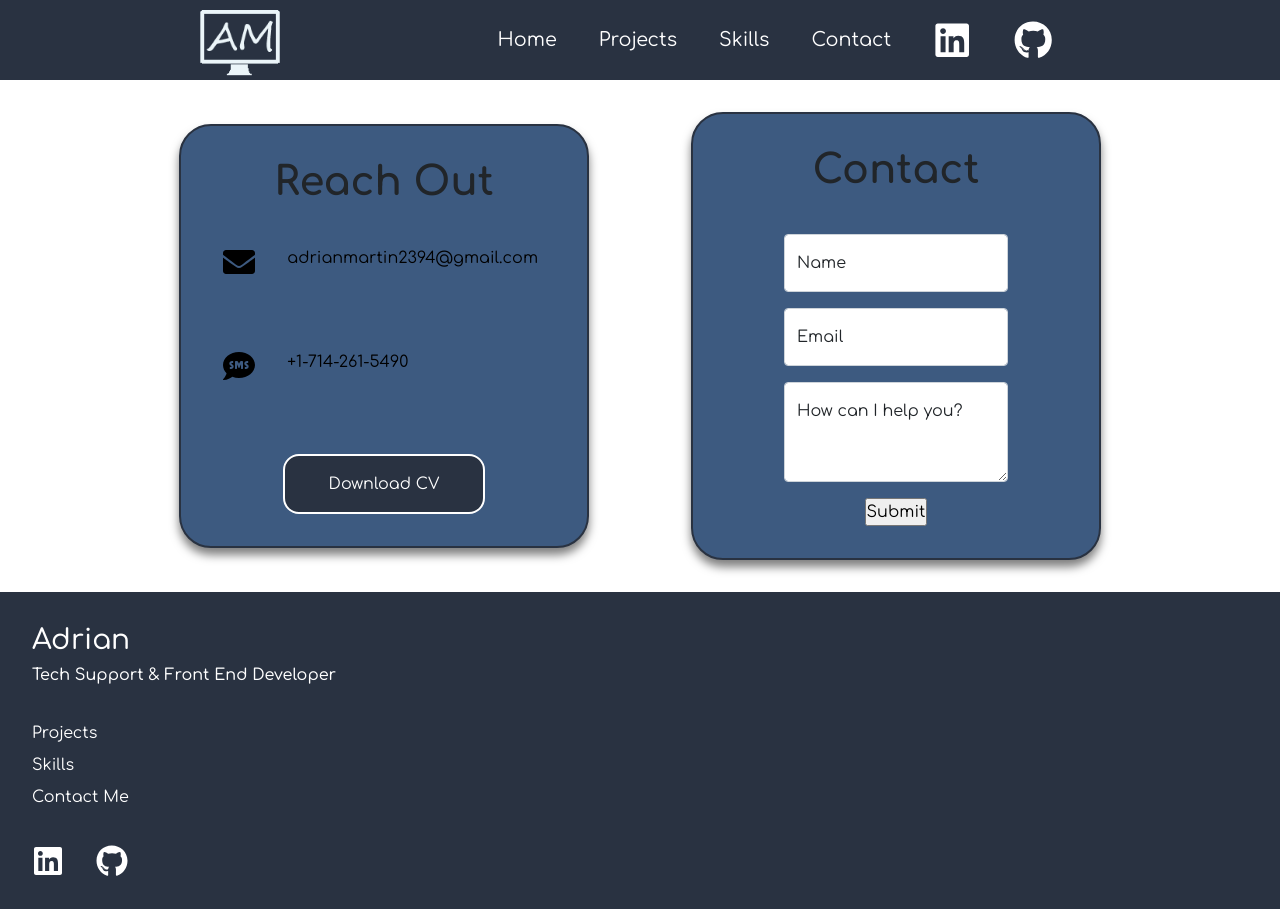
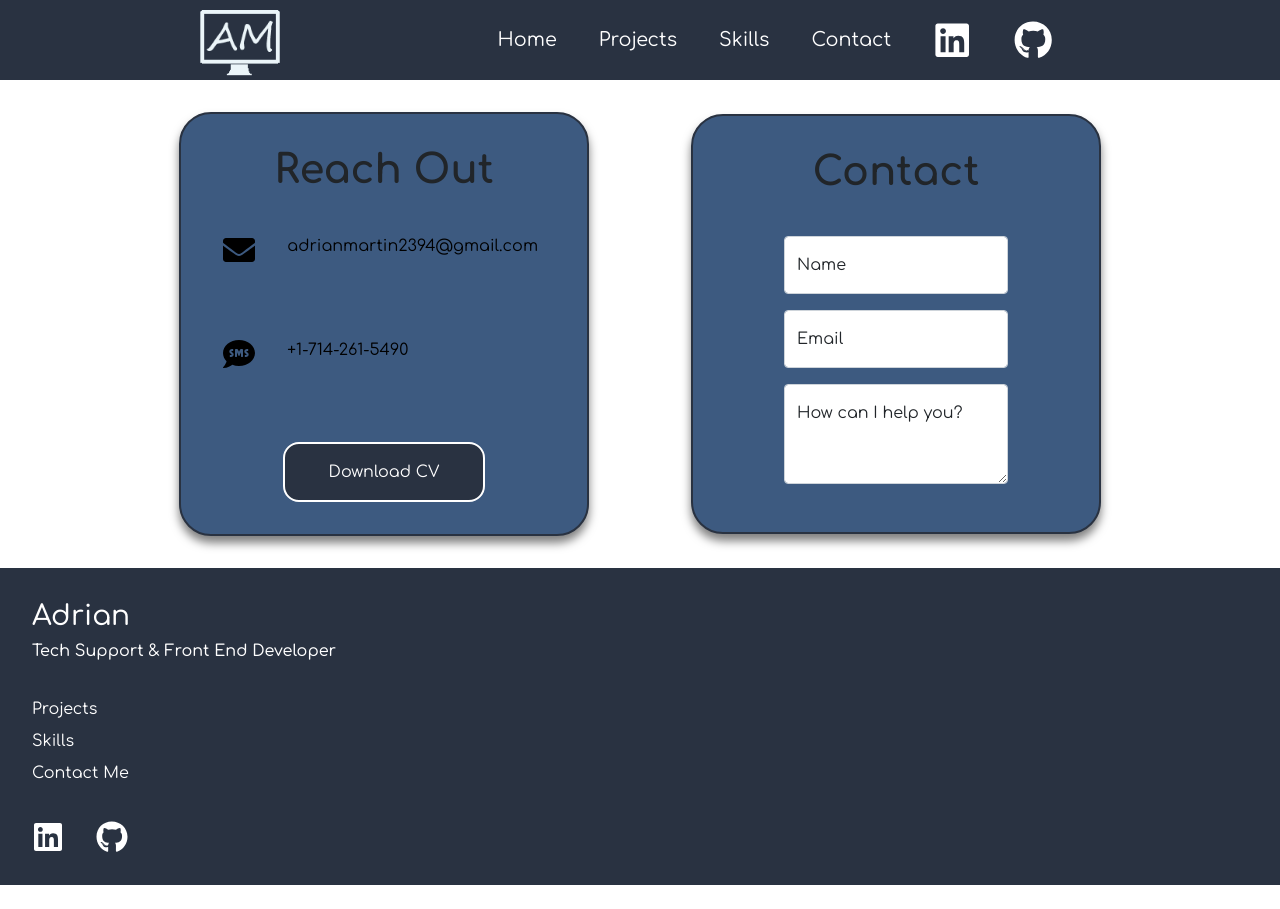
Before and after one commit to adrian-em94/portfolio_web, a React (Create React App) app: page /Contact in a window 1280 px wide. After the commit the page ends 885 px from the top, so only its background shows below. Built offline with nearby package versions, Linux system fonts and the light colour scheme.

Commit message:
removed button but added inside form component

```diff
--- a/src/components/Contact/ContactSection.js
+++ b/src/components/Contact/ContactSection.js
@@ -29,7 +29,6 @@ const ContactSection = () => {
                     <section>
                         <h1 style={{marginBottom: '1em', fontWeight: 'bolder'}}>Contact</h1>
                         <InputForm />
-                        <input type='button' value='Submit'/>
                     </section>
                 </div>
 
```
